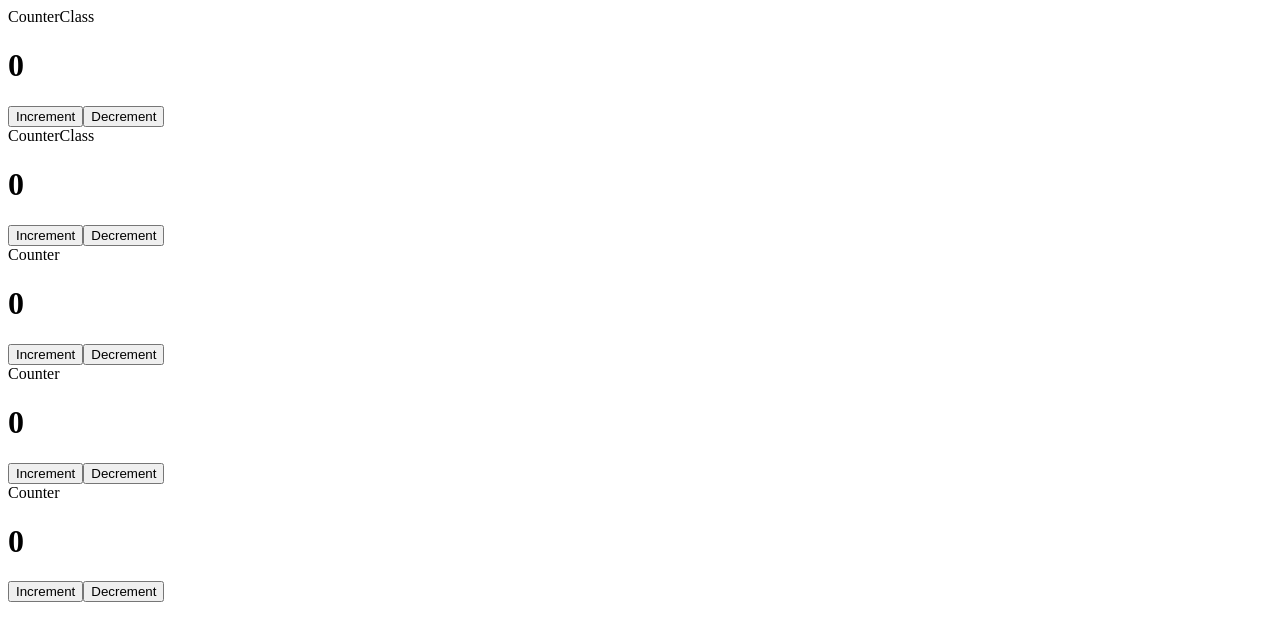
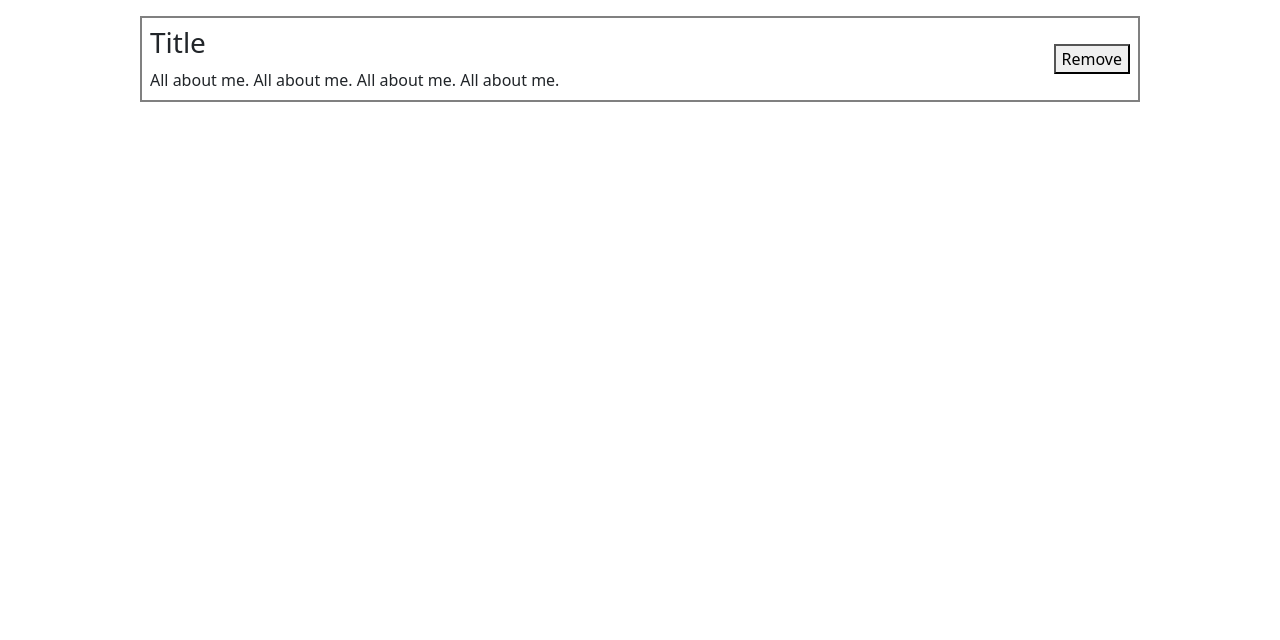
Before and after one commit to dinosavr/slomal, a React (Create React App) app: page / in a window 1280 px wide. Shown: the top 640 px of the page. Built offline with nearby package versions, Linux system fonts and the light colour scheme.

Commit message:
feat: scss, normalize, bootstrap

```diff
--- a/package.json
+++ b/package.json
@@ -6,10 +6,14 @@
     "@testing-library/jest-dom": "^5.16.4",
     "@testing-library/react": "^13.2.0",
     "@testing-library/user-event": "^13.5.0",
+    "bootstrap": "^5.1.3",
     "eslint-config-airbnb-base": "^15.0.0",
+    "normalize.css": "^8.0.1",
     "react": "^18.1.0",
+    "react-bootstrap": "^2.4.0",
     "react-dom": "^18.1.0",
     "react-scripts": "5.0.1",
+    "sass": "^1.51.0",
     "web-vitals": "^2.1.4"
   },
   "scripts": {
--- a/src/App.jsx
+++ b/src/App.jsx
@@ -1,15 +1,20 @@
 import React from 'react';
-import ClassCounter from './components/ClassCounter';
-import Counter from './components/Counter';
+import './styles/App.scss';
 
 function App() {
   return (
     <div className="App">
-      <ClassCounter />
-      <ClassCounter />
-      <Counter />
-      <Counter />
-      <Counter />
+      <div className="post mt-3 p-2">
+        <div className="post__content">
+          <h3 className="post__title">Title</h3>
+          <div className="post__desc">
+            All about me. All about me. All about me. All about me.
+          </div>
+        </div>
+        <div className="post__btn">
+          <button type="button">Remove</button>
+        </div>
+      </div>
     </div>
   );
 }
--- /dev/null
+++ b/src/styles/App.scss
@@ -0,0 +1,4 @@
+@import-normalize; /* bring in normalize.css styles */
+@import "~bootstrap/scss/bootstrap";
+@import "_custom";
+@import "_main";
--- /dev/null
+++ b/src/styles/_custom.scss
@@ -0,0 +1,7 @@
+$theme-colors: (
+    "info": tomato,
+    "danger": teal
+);
+
+/* import bootstrap to set changes */
+@import "~bootstrap/scss/bootstrap";
--- /dev/null
+++ b/src/styles/_main.scss
@@ -0,0 +1,14 @@
+#root {
+    display: flex;
+    justify-content: center;
+    box-sizing: border-box;
+}
+.App{
+    width: 1000px;
+}
+.post{
+    display: flex;
+    border: 2px solid grey;
+    justify-content: space-between;
+    align-items: center;
+}
```
Also changed, not shown: 1 other file (tests, documents, lock files or other folders).
